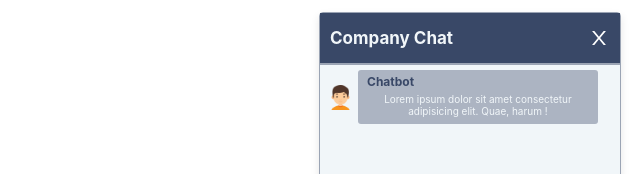
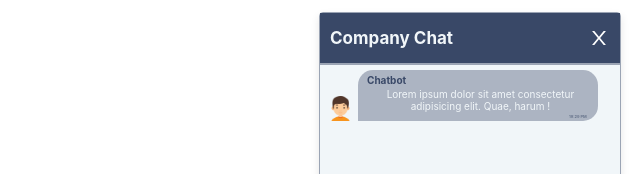
Before and after one commit to obaidabit/chatbot, a React (Create React App) app: page / in a window 1280 px wide. Both pictures are taken after a click on the label 1240 px from the left and 760 px from the top of the page. Shown: the part 271-445 px from the top of the page, without its empty margins (640-1280 px from the left). Built offline with nearby package versions, Linux system fonts and the light colour scheme.

Commit message:
Some Modification In Chat Component

```diff
--- a/src/components/Chat/Chat.css
+++ b/src/components/Chat/Chat.css
@@ -63,7 +63,7 @@
 .chat .msg-box .msg-left,
 .chat .msg-box .msg-right{
     display: flex;
-    align-items: center;
+    align-items: flex-end;
     justify-content: flex-start;
     margin-bottom: 10px;
 
@@ -91,24 +91,42 @@
     /* flex: 1 1; */
     padding: 2px 4px;
     width: fit-content;
+    min-width: 80px;
     align-items: flex-start;
-    border-radius: 3px;
+    border-radius: 15px;
 }
+
 .chat .msg-box .msg-left .msg-details h4 ,
 .chat .msg-box .msg-right .msg-details h4{
-    margin: 2px 0 4px 5px ;
-    padding: 0;
-    font-size: 12px;
+    margin: 2px 0px 2px 5px ;
+    font-size: 10px;
     color: #394867;
 
 }
 .chat .msg-box .msg-left .msg-details p,
 .chat .msg-box .msg-right .msg-details p{
-    margin: 0 2px 5px;
-    /* padding: 0 2px; */
+    margin: 0 2px 2px;
     font-size: 10px;
+    padding-left: 5px;
     color: #f1f6f9;
 }
+.chat .msg-box .msg-left .msg-details  span,
+.chat .msg-box .msg-right .msg-details  span{
+    font-size: 4px;
+    color: #394867a9;
+    font-weight: 600;
+    display: block;
+    width: fit-content;
+    margin-left: auto;
+    margin-right: 7px;
+}
+.chat .msg-box .msg-left .msg-bubble{
+    border-bottom-left-radius: 0;
+}
+.chat .msg-box .msg-right .msg-bubble{
+    border-bottom-right-radius: 0;
+}
+
 .chat .msg-form{
     display: flex;
     justify-content: space-between;
@@ -125,6 +143,7 @@
     border: none;
     caret-color: #9ba4b4;
     flex:2;
+    height: 25px;
 
 }
 .chat .msg-form .msg-content::placeholder{
--- a/src/components/Chat/Chat.js
+++ b/src/components/Chat/Chat.js
@@ -16,9 +16,10 @@ import './Chat.css'
         const MsgHTML=`
         <div class='msg-${side}'>
             <img src='./img/boy.png'></img>
-            <div class='msg-details'>
-                <h4>User</h4>
-                <p>${text}</p>
+            <div class='msg-details msg-bubble'>
+                    <h4>Chatbot</h4>
+                    <p>${text}</p>
+                    <span>${getDate()}</span>
             </div>
         </div>
         `
@@ -50,6 +51,13 @@ import './Chat.css'
 
 
     }
+    function getDate(date){
+        const houre = "0" + new Date().getHours()
+        const minutes = "0"+ new Date().getMinutes()
+        const time =houre.slice(-2)+":"+minutes.slice(-2)
+        return    houre <=12 ?time+" AM":time+" PM"
+
+    }
     function close(e){
 
     }
@@ -57,14 +65,15 @@ import './Chat.css'
     <div className="chat" data-show="false">
         <header>
             <h4>Company Chat</h4>
-            <a className='close' onClick={close}> <AiOutlineClose/> </a>
+            <a className='close' onClick={getDate}> <AiOutlineClose/> </a>
         </header>
         <div className='msg-box'>
-            <div className='msg-left'>
+            <div className='msg-left '>
                 <img src='./img/boy.png'></img>
-                <div className='msg-details'>
+                <div className='msg-details msg-bubble'>
                     <h4>Chatbot</h4>
                     <p>Lorem ipsum dolor sit amet consectetur adipisicing elit. Quae, harum !</p>
+                    <span>{getDate()}</span>
                 </div>
             </div>
 
```
